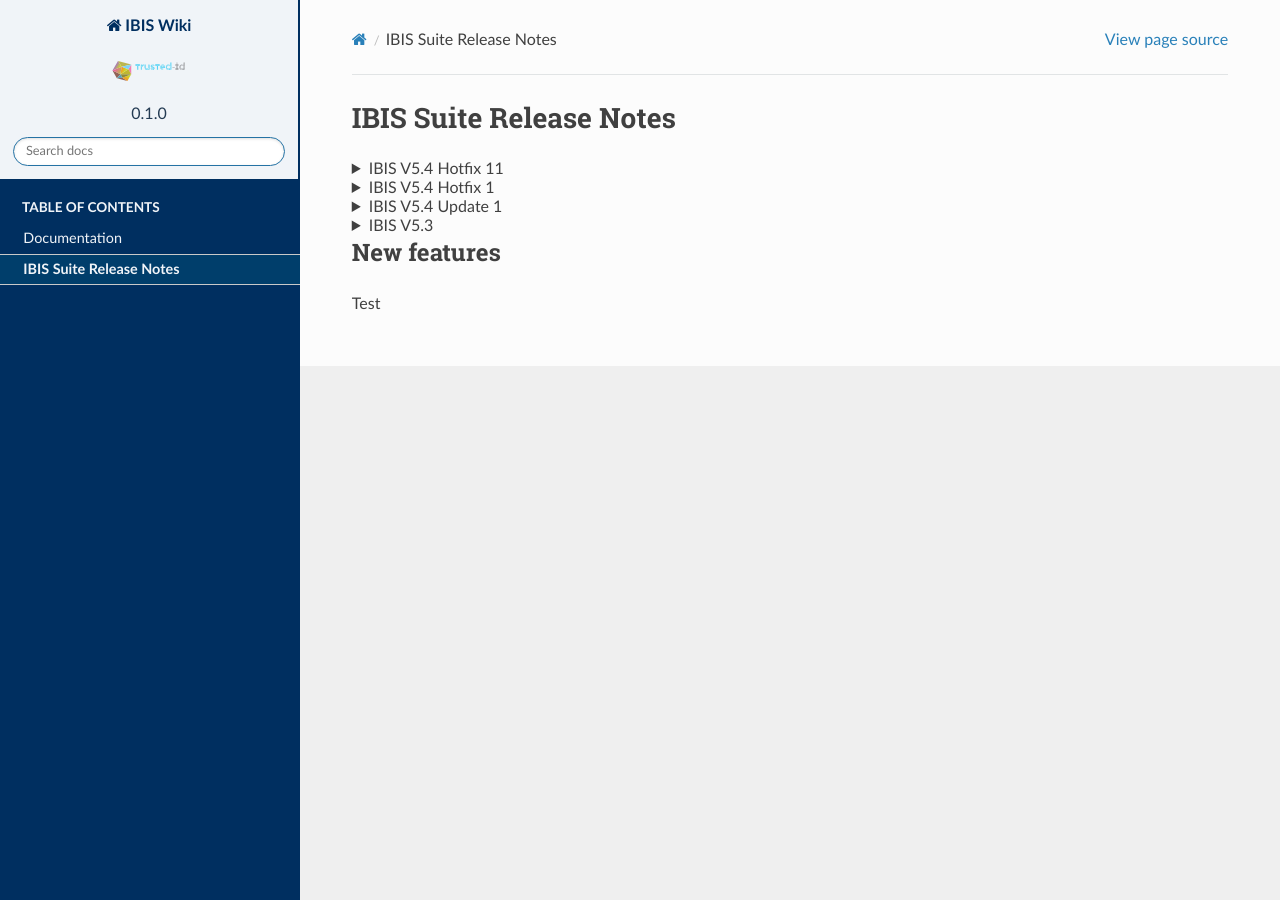
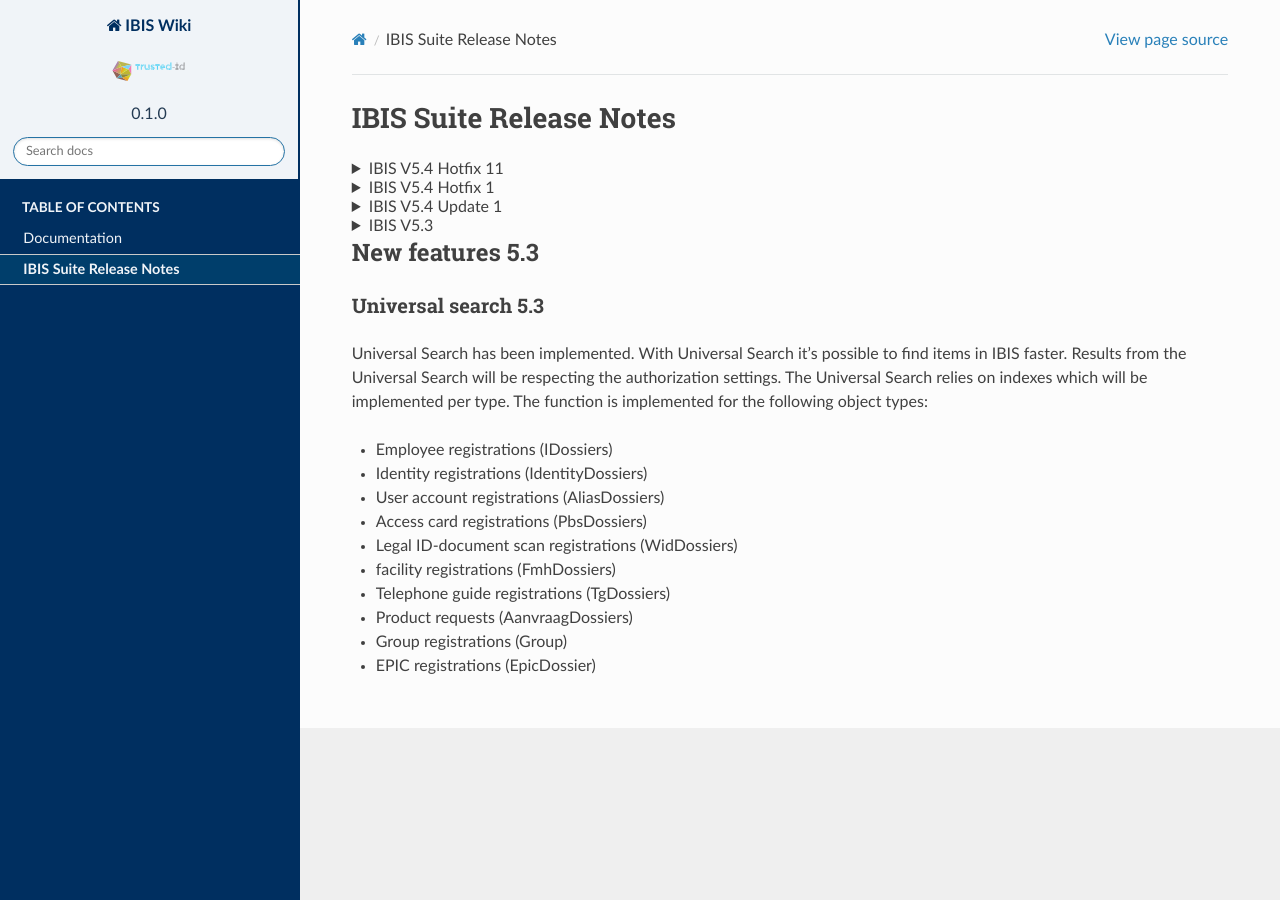
Before and after one commit to Raoulorlando/rtd-tutorial, a Sphinx documentation site: the page built from docs/source/Release_Notes/Release_Notes.md, in a window 1280 px wide. Built offline with Sphinx 7.4.7 and the Read the Docs theme 2.0.0, drawn with Linux system fonts in a browser that asks for light colours; nearby versions of some CDN libraries; some web fonts are replaced; library files that are not in the unit come from our copies; pages that are not in the unit, such as notebooks, are missing from menus.

Commit message:
Changed headings to 5.3 in last collapsible to make them unique

```diff
--- a/docs/source/Release_Notes/Release_Notes.md
+++ b/docs/source/Release_Notes/Release_Notes.md
@@ -371,8 +371,27 @@
 <details>
 <summary>IBIS V5.3</summary>
 
-## New features
+## New features 5.3
 
-Test
+
+### Universal search 5.3
+
+Universal Search has been implemented. With Universal Search it's
+possible to find items in IBIS faster. Results from the Universal Search
+will be respecting the authorization settings.
+The Universal Search relies on indexes which will be implemented per
+type.
+The function is implemented for the following object types:
+
+- Employee registrations (IDossiers)
+- Identity registrations (IdentityDossiers)
+- User account registrations (AliasDossiers)
+- Access card registrations (PbsDossiers)
+- Legal ID-document scan registrations (WidDossiers)
+- facility registrations (FmhDossiers)
+- Telephone guide registrations (TgDossiers)
+- Product requests (AanvraagDossiers)
+- Group registrations (Group)
+- EPIC registrations (EpicDossier)
 
 </details>
```
Also changed, not shown: other parts of docs/source/Release_Notes/Release_Notes.md (+3 -3 lines).
